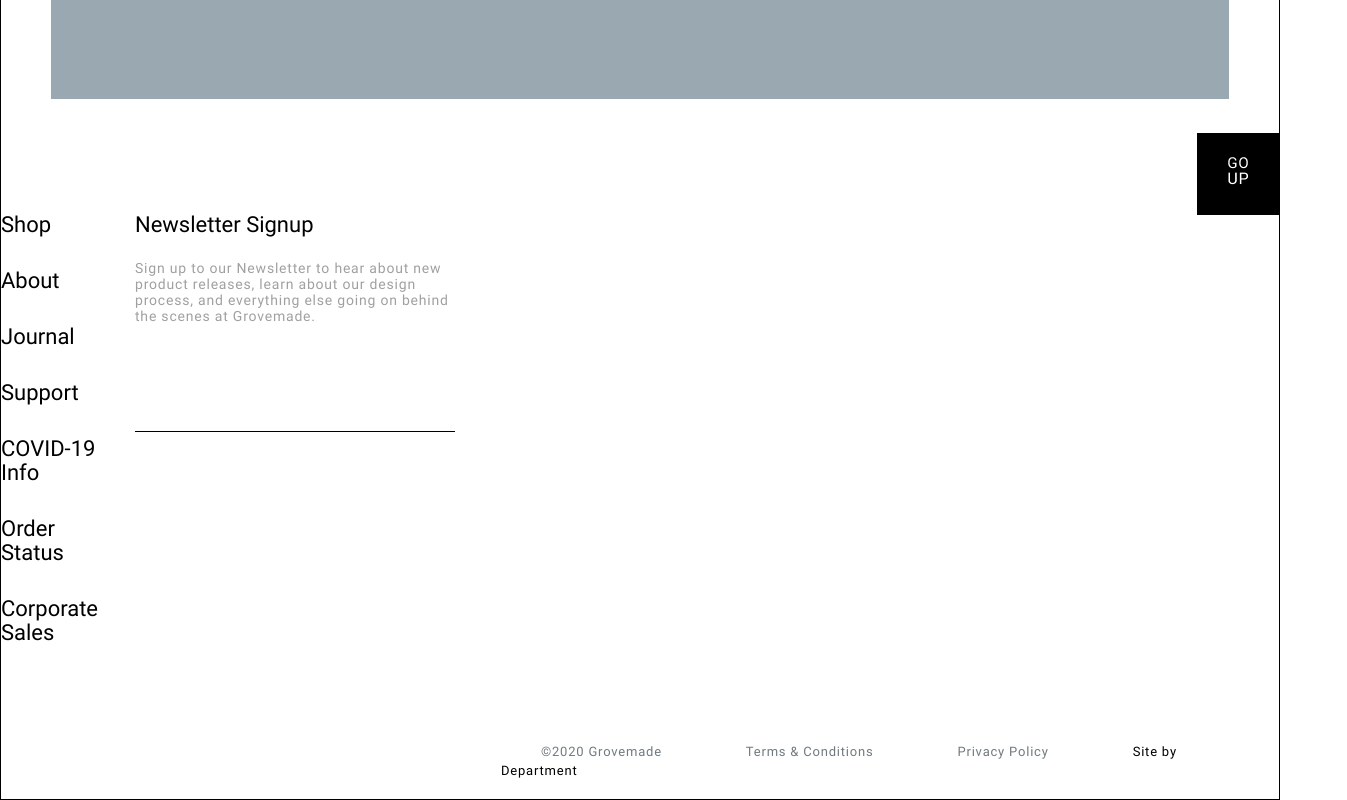
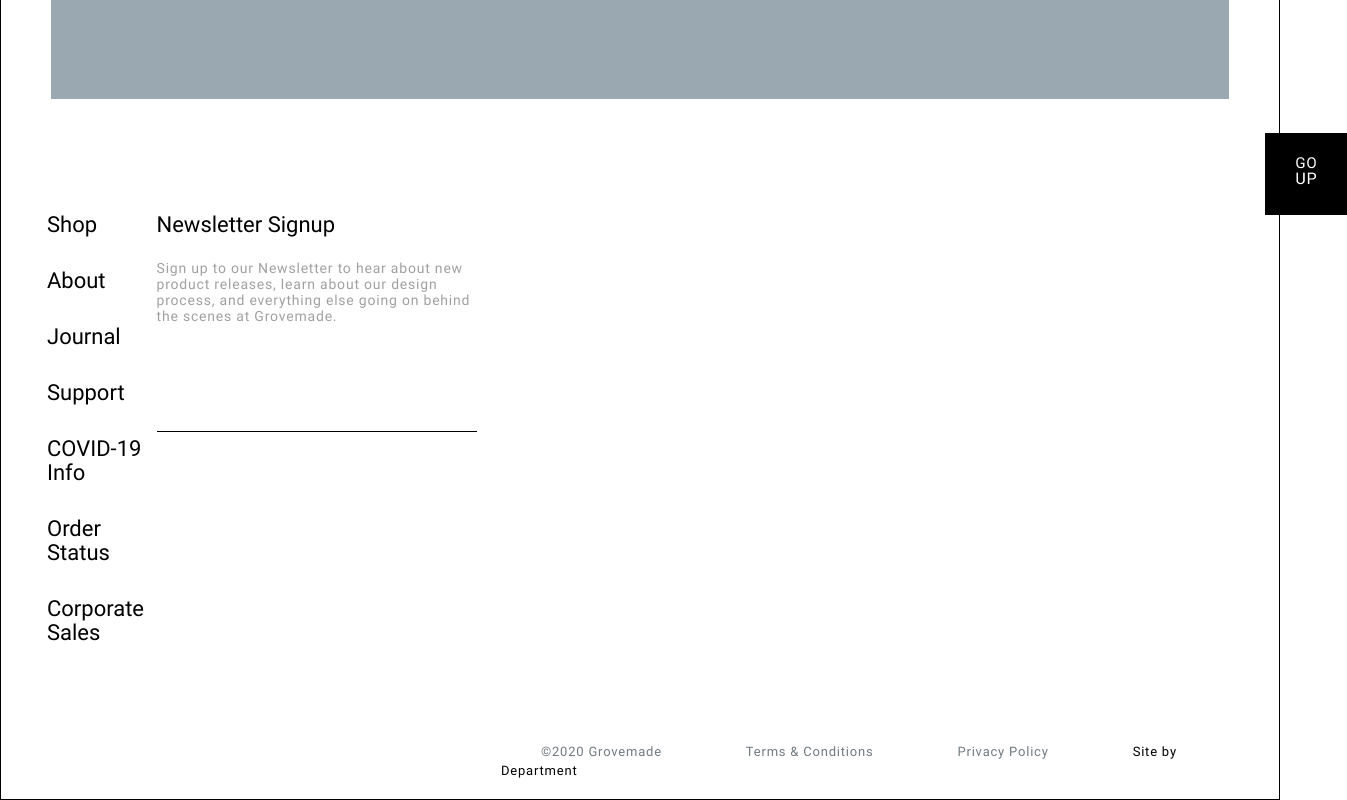
Before and after one commit to EvgenyNeiranovsky/project_diplom, a plain HTML site: page index.html in a window 1280 px wide. Shown: the part 5656-6456 px from the top of the page, 1347 px wide, since content can reach past the window. Drawn offline with Linux system fonts and the light colour scheme.

Commit message:
11/04/2022 pm 10:57

```diff
--- a/assets/css/style.css
+++ b/assets/css/style.css
@@ -600,6 +600,7 @@ body {
 
 .goup__listcol{
     max-width: 170px;
+    margin-left: 46px;
 }
 
 .goup__listpos{
@@ -644,7 +645,7 @@ body {
 }
 
 .goup__button-up img{
-    padding-left: 742px
+    padding-left: 788px
 }
 
 /* 1200+*/
@@ -668,11 +669,12 @@ body {
         }
 
 
+
 }
 /*768px 991.75px*/
 @media(max-width:991.75px) {
     .goup__button-up img {
-        padding-left: 137px;
+        padding-left: 177px;
         width: 90%;
     }
     .goup__listpos a {
@@ -687,6 +689,7 @@ body {
     .goup__email {
         width: 250px;
     }
+
 }
 /*320px 767.75px*/
 @media(max-width:767.75px){}
```
